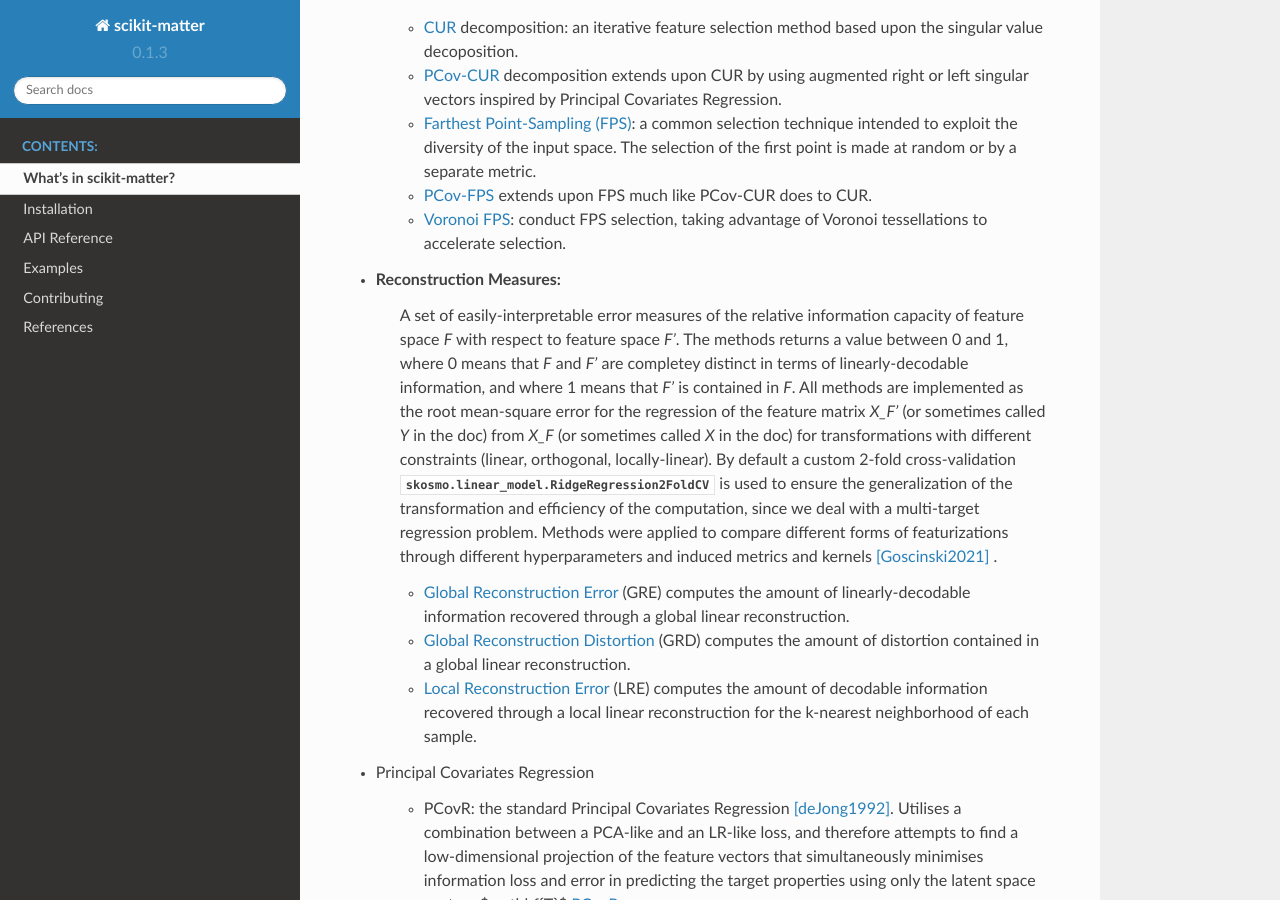
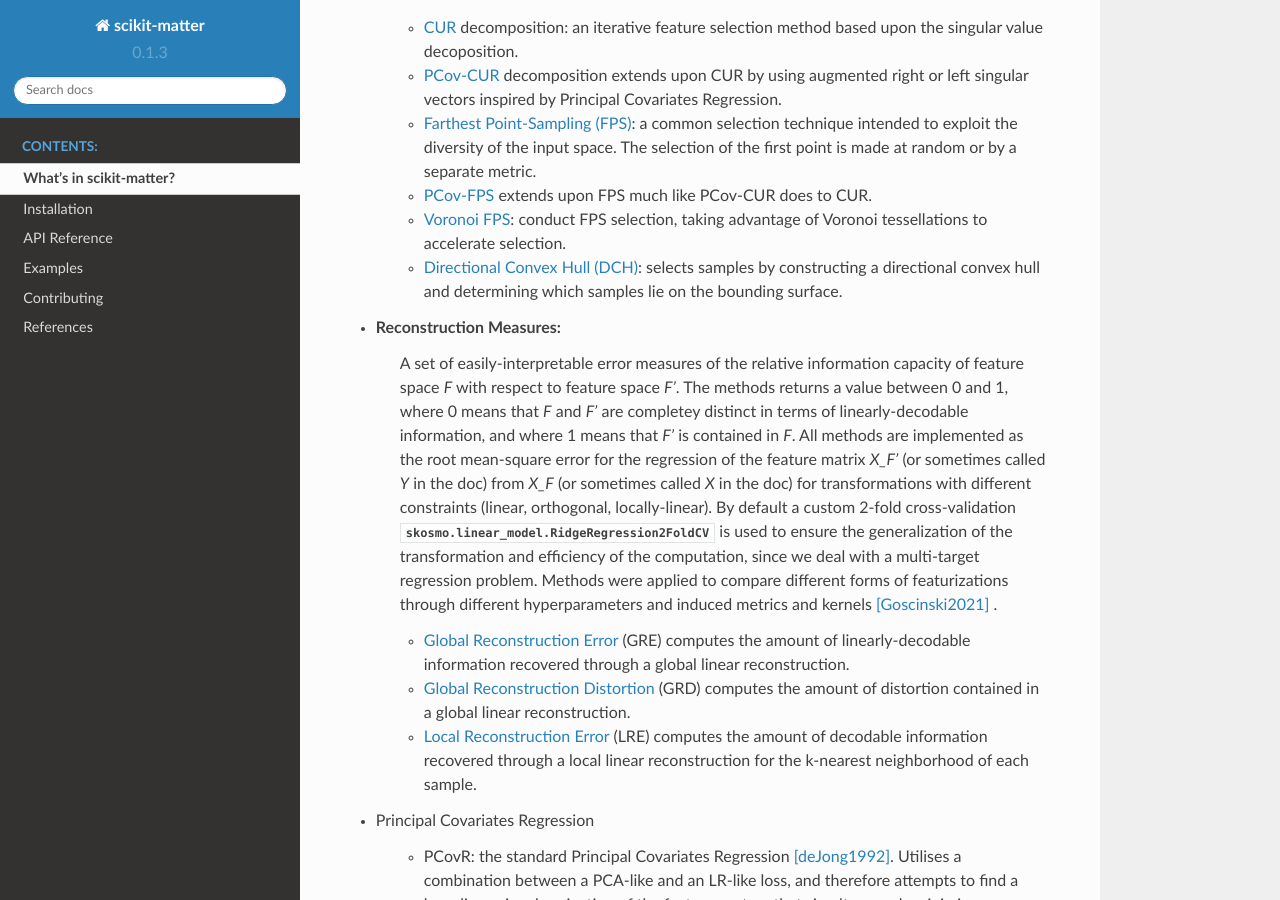
Before and after one commit to scikit-learn-contrib/scikit-matter, a Sphinx documentation site: the page built from docs/source/intro.rst, in a window 1280 px wide and 900 px high, scrolled down 505 px. Built offline with Sphinx 7.4.7 and the Read the Docs theme 2.0.0, drawn with Linux system fonts in a browser that asks for light colours; pages that are not in the unit, such as notebooks, are missing from menus; the version number is read from the project's files by our own code.

Commit message:
Added DCH to scikit-matter intro page.

```diff
--- a/docs/source/intro.rst
+++ b/docs/source/intro.rst
@@ -23,6 +23,7 @@ of computational materials science and chemistry.
    * :ref:`FPS-api`: a common selection technique intended to exploit the diversity of the input space. The selection of the first point is made at random or by a separate metric.
    * :ref:`PCov-FPS-api` extends upon FPS much like PCov-CUR does to CUR.
    * :ref:`Voronoi-FPS-api`: conduct FPS selection, taking advantage of Voronoi tessellations to accelerate selection.
+   * :ref:`DCH-api`: selects samples by constructing a directional convex hull and determining which samples lie on the bounding surface.
 
 - Reconstruction Measures:
    A set of easily-interpretable error measures of the relative information capacity of feature space `F` with respect to feature space `F'`.
```
